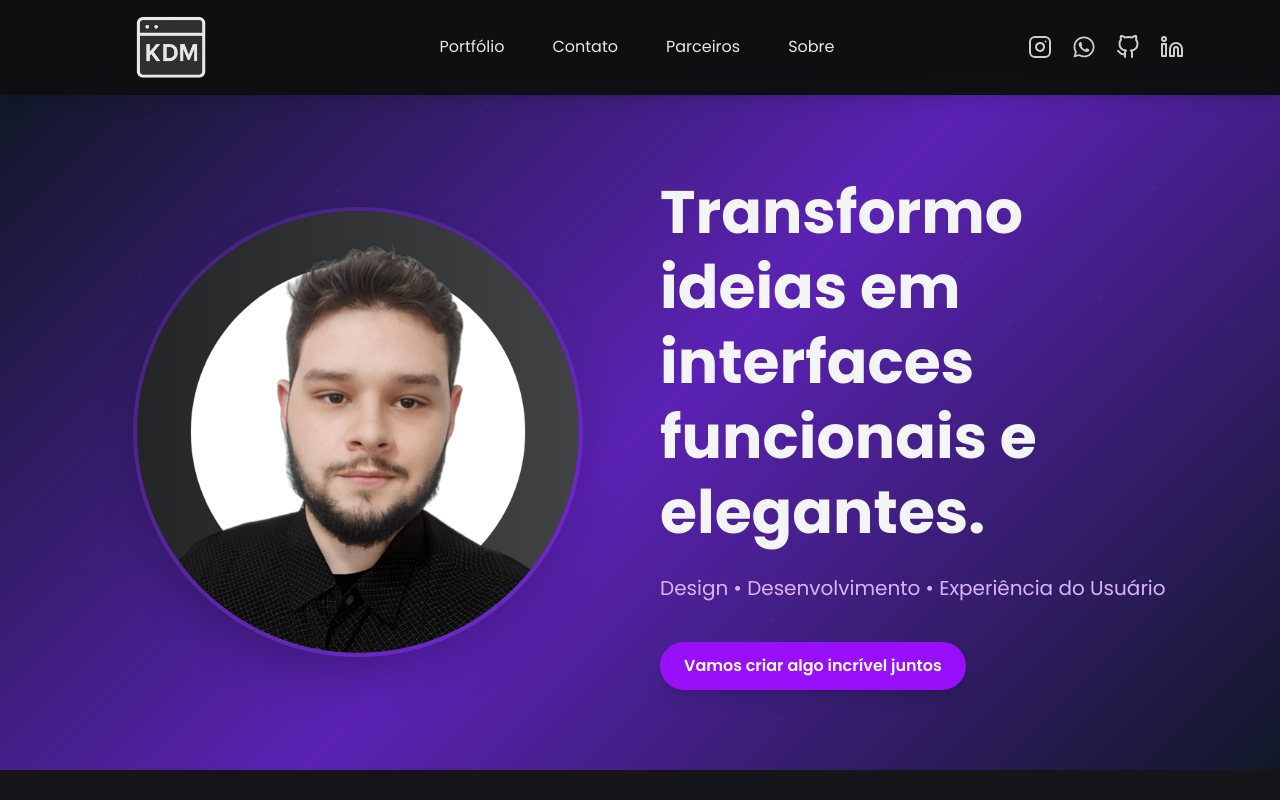
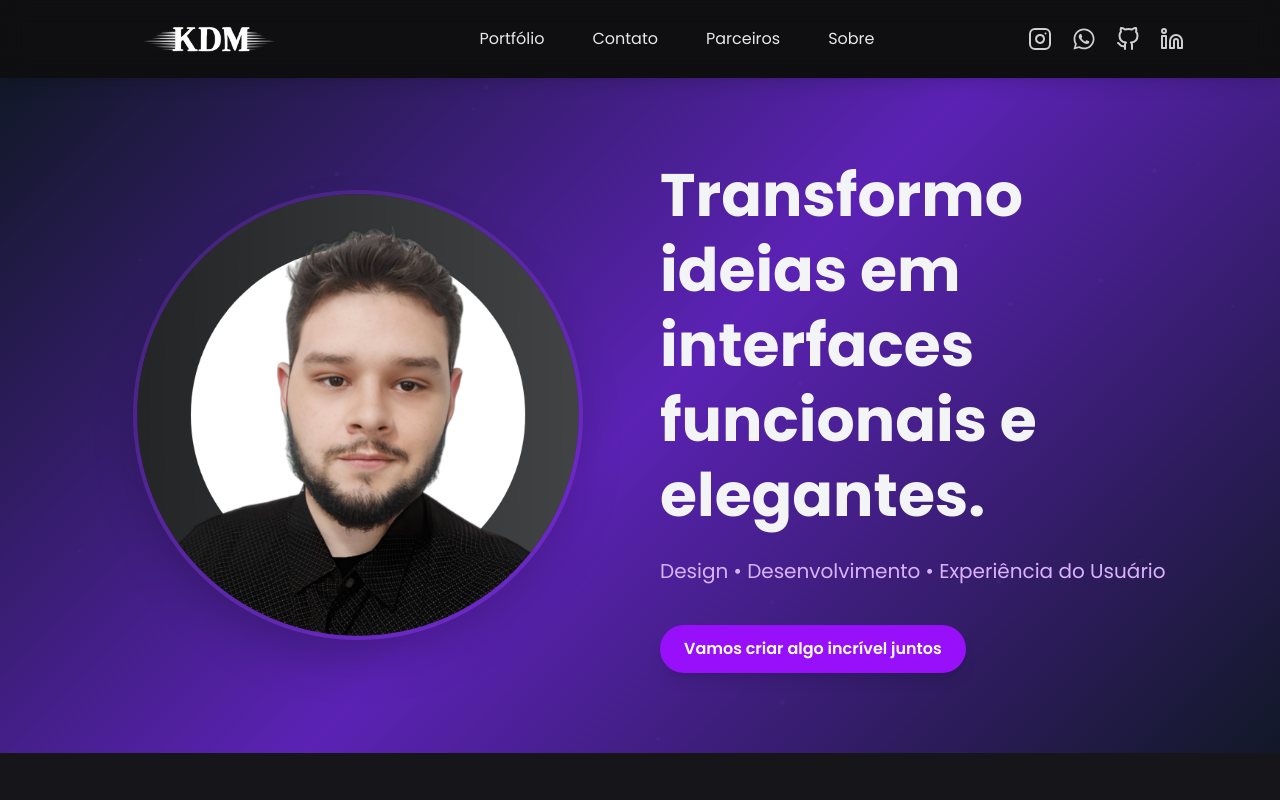
Before and after one commit to GabryelKadmo/kadmo-tech, a Next.js app: page / in a window 1280 px wide. Shown: the top 800 px of the page. Built offline with nearby package versions, Linux system fonts and the light colour scheme.

Commit message:
feat: atualizar logo e ajustar links no cabeçalho, além de adicionar ID ao HeroSection

```diff
--- a/components/custom/Header.tsx
+++ b/components/custom/Header.tsx
@@ -29,25 +29,6 @@ export default function Header() {
         }
     };
 
-    const logo = {
-        hidden: { scale: 0.8, opacity: 0 },
-        visible: {
-            scale: 1,
-            opacity: 1,
-            transition: {
-                type: "spring",
-                stiffness: 100,
-                damping: 10
-            }
-        },
-        hover: {
-            rotate: [0, 5, -5, 0],
-            transition: {
-                duration: 0.8
-            }
-        }
-    };
-
     return (
         <motion.header
             className="flex justify-between items-center p-4 md:px-8 lg:px-12 xl:px-24 backdrop-blur-md bg-black/30 shadow-lg sticky top-0 z-50"
@@ -56,23 +37,19 @@ export default function Header() {
             variants={container}
         >
             <motion.div className="flex items-center" variants={item}>
-                <Link href="/" className="flex items-center">
-                    <motion.div
-                        className="relative group"
-                        variants={logo}
-                        whileHover="hover"
-                    >
-                        <div className="absolute inset-0 bg-gradient-to-br from-purple-500/70 rounded-full scale-0 group-hover:scale-100 opacity-0 group-hover:opacity-100 transition-all duration-600 blur-3xl"></div>
-                        <div className="relative transition-all duration-500 group-hover:scale-110 px-10">
+                <Link href="#hero" className="flex items-center">
+                    <div className="relative group">
+                        <div className="absolute inset-0 bg-gradient-to-br from-purple-500/70 rounded-full scale-0 group-hover:scale-100 opacity-0 group-hover:opacity-100 transition-all duration-700 blur-3xl"></div>
+                        <div className="relative transition-all duration-500 px-10">
                             <Image
                                 src="/Kdm-Logo.png"
                                 alt="Logo"
-                                width={70}
-                                height={70}
-                                className="transition-all duration-500 group-hover:brightness-125 group-hover:drop-shadow-lg"
+                                width={150}
+                                height={150}
+                                className="transition-all duration-500 group-hover:brightness-125 group-hover:drop-shadow-lg group-hover:scale-105"
                             />
                         </div>
-                    </motion.div>
+                    </div>
                 </Link>
             </motion.div>
 
@@ -83,8 +60,8 @@ export default function Header() {
                 {[
                     { href: "#portfolio", label: "Portfólio" },
                     { href: "#contact", label: "Contato" },
-                    { href: "/partners", label: "Parceiros" },
-                    { href: "/about", label: "Sobre" }
+                    { href: "#hero", label: "Parceiros" },
+                    { href: "#hero", label: "Sobre" }
                 ].map((link) => (
                     <motion.div key={link.href} variants={item}>
                         <Link
--- a/components/custom/HeroSection.tsx
+++ b/components/custom/HeroSection.tsx
@@ -108,7 +108,7 @@ export default function LandingPage() {
   };
 
   return (
-    <div className="relative min-h-full overflow-hidden">
+    <div id='hero' className="relative min-h-full overflow-hidden">
       <AnimatedGradient />
       <ParticleBackground />
 
```
Also changed, not shown: public/Kdm-Logo.png, 1 other file (tests, documents, lock files or other folders).
